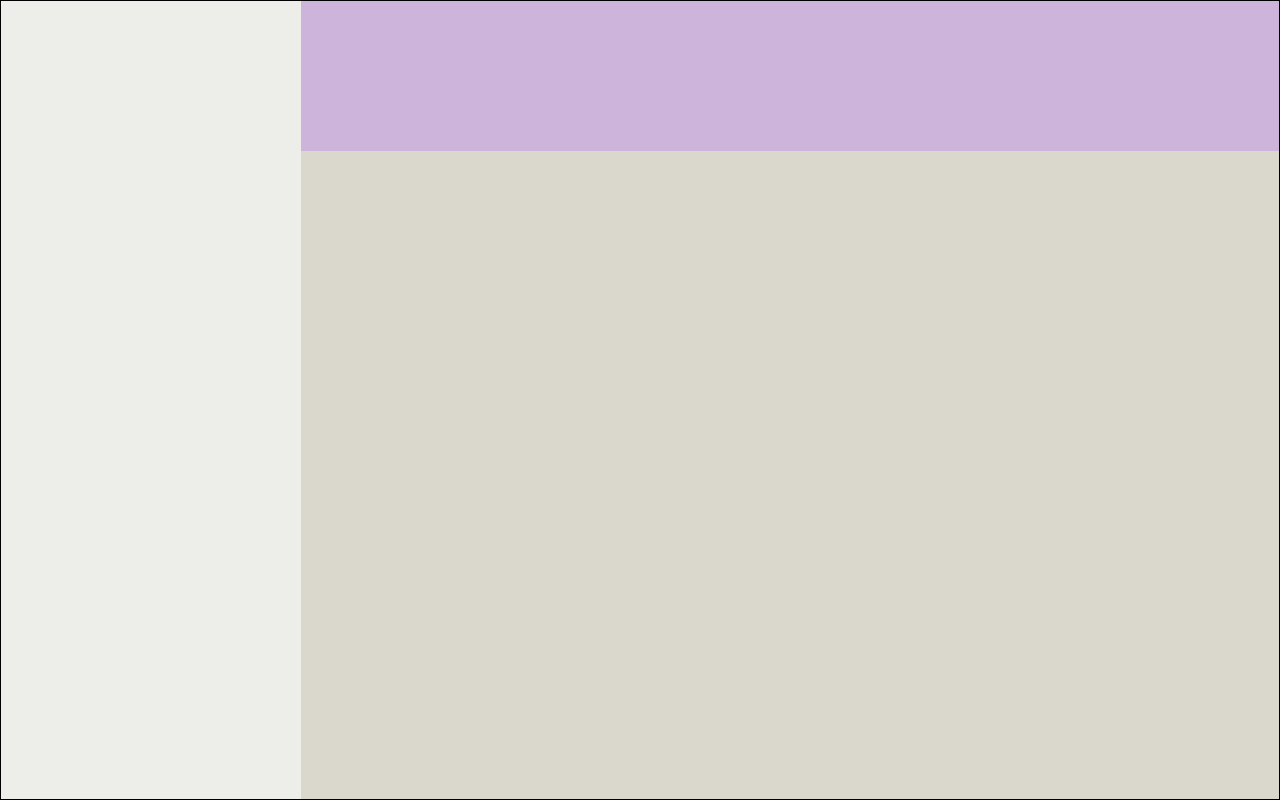
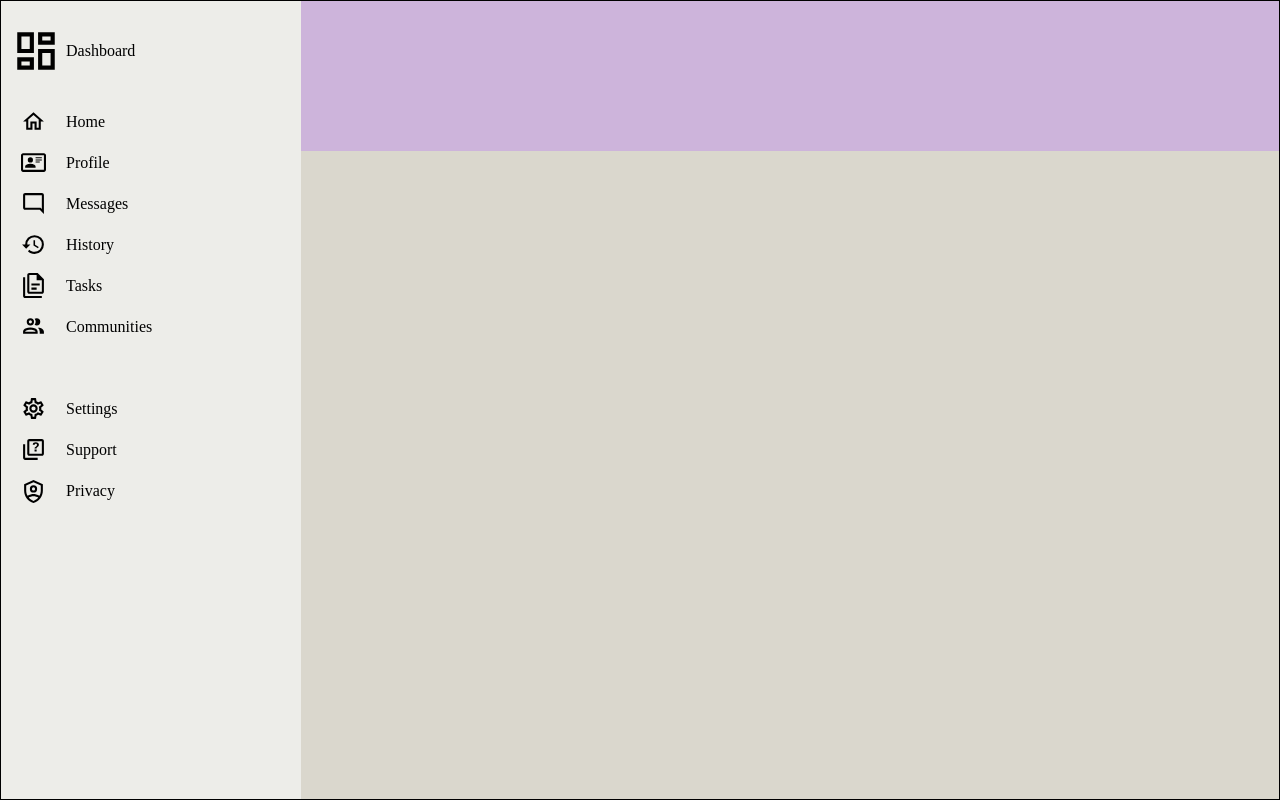
Before and after one commit to CocoJL/Admin-Dashboard, a plain HTML site: page assets/index.html in a window 1280 px wide. Drawn offline with Linux system fonts and the light colour scheme.

Commit message:
finished icons

```diff
--- a/assets/css/style.css
+++ b/assets/css/style.css
@@ -22,19 +22,97 @@ main {
     "dashboard main";
 }
 
+/* Dashboard */
+
 .dashboard {
   background-color: #edede9;
   display: grid;
   grid-template-rows: 100px repeat(17, 1fr);
   grid-template-columns: 1fr;
   grid-area: dashboard;
+  grid-template-areas:
+    "dashboard"
+    "home"
+    "profile"
+    "messages"
+    "history"
+    "tasks"
+    "community"
+    "."
+    "settings"
+    "support"
+    "privacy";
 }
+
+.dashboard img {
+  max-height: 25px;
+}
+
+.dashboard .header img {
+  max-height: 50px;
+}
+
+.dashboard .icon {
+  display: flex;
+  justify-content: flex-start;
+  align-items: center;
+  margin-left: 20px;
+  gap: 20px;
+}
+
+.dashboard .header {
+  grid-area: dashboard;
+  display: flex;
+  justify-content: flex-start;
+  align-items: center;
+  margin-left: 10px;
+  gap: 5px;
+}
+
+.dashboard .home {
+  grid-area: home;
+}
+
+.dashboard .profile {
+  grid-area: profile;
+}
+.dashboard .messages {
+  grid-area: messages;
+}
+.dashboard .history {
+  grid-area: history;
+}
+.dashboard .tasks {
+  grid-area: tasks;
+}
+
+.dashboard .community {
+  grid-area: community;
+}
+
+.dashboard .settings {
+  grid-area: settings;
+}
+
+.dashboard .support {
+  grid-area: support;
+}
+
+.dashboard .privacy {
+  grid-area: privacy;
+}
+
+/* Dashboard */
+
+/* Upperpanel */
 
 .upperpanel {
   background-color: #cdb4db;
   grid-area: upper;
 }
 
+/* Upperpanel */
+
 .mainpanel {
   background-color: #dad7cd;
   grid-area: main;
--- a/assets/index.html
+++ b/assets/index.html
@@ -7,10 +7,47 @@
     <link rel="stylesheet" href="css/style.css" />
   </head>
   <body>
-    <header></header>
     <main>
       <div class="upperpanel"></div>
-      <div class="dashboard"></div>
+      <div class="dashboard">
+        <div class="header">
+          <img src="images/dashboard.svg" alt="" />
+          Dashboard
+        </div>
+        <div class="icon home">
+          <img src="images/Home.svg" alt="Home Icon" />
+          Home
+        </div>
+        <div class="icon profile">
+          <img src="images/Profile.svg" alt="" />
+          Profile
+        </div>
+        <div class="icon message">
+          <img src="images/Message.svg" alt="" />
+          Messages
+        </div>
+        <div class="icon history">
+          <img src="images/history.svg" alt="" />
+          History
+        </div>
+        <div class="icon tasks">
+          <img src="images/Tasks.svg" alt="" />
+          Tasks
+        </div>
+        <div class="icon community">
+          <img src="images/Community.svg" alt="" />
+          Communities
+        </div>
+        <div class="icon settings">
+          <img src="images/Settings.svg" alt="" /> Settings
+        </div>
+        <div class="icon support">
+          <img src="images/Support.svg" alt="" /> Support
+        </div>
+        <div class="icon privacy">
+          <img src="images/Privacy.svg" alt="" /> Privacy
+        </div>
+      </div>
       <div class="mainpanel"></div>
     </main>
     <footer></footer>
```
